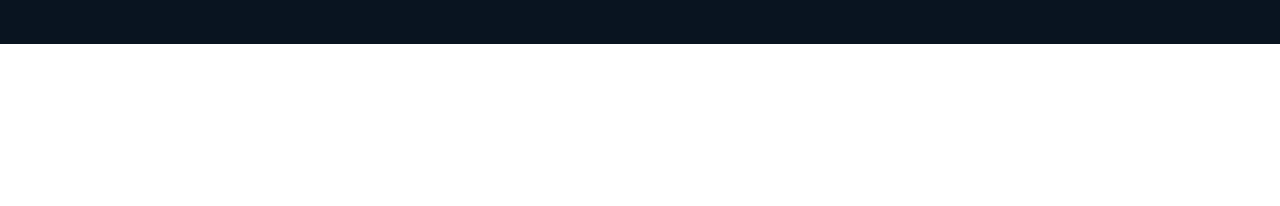
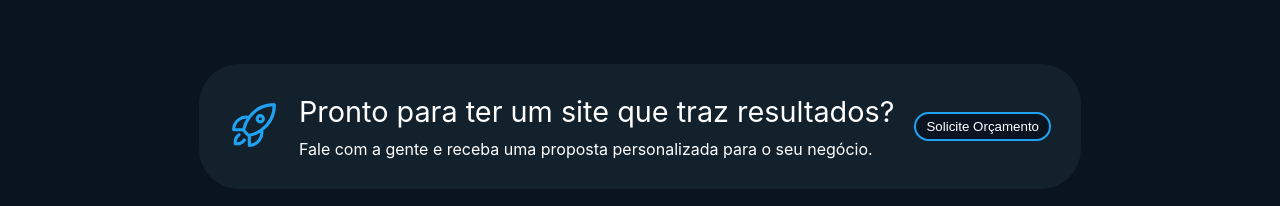
Before and after one commit to WerbystonLemos/lemores, a React (Create React App) app: page / in a window 1280 px wide. Shown: the part 1182-1388 px from the top of the page. Before the commit the page ends 1226 px from the top, so only its background shows below. Built offline with nearby package versions, Linux system fonts and the light colour scheme.

Commit message:
[Feature] section Ready criada

```diff
--- a/src/App.js
+++ b/src/App.js
@@ -3,6 +3,7 @@ import Header from './parts/Header'
 import Banner from './parts/Banner'
 import Calling from './parts/Calling'
 import Processing from './parts/Processings';
+import Ready from './parts/Ready';
 
 function App() {
   return (
@@ -11,6 +12,7 @@ function App() {
       <Banner />
       <Calling />
       <Processing />
+      <Ready />
     </div>
   );
 }
--- /dev/null
+++ b/src/assets/css/ready.css
@@ -0,0 +1,33 @@
+.containerReady, #ready
+{
+    display: flex;
+    align-items: center;
+    justify-content: center;
+}
+.containerReady
+{
+    padding: 20px;
+}
+#ready
+{
+    gap: 20px;
+    background-color: var(--terceary);
+    padding: 30px;
+    border-radius: 40px;
+}
+#ready div svg
+{
+    width: 50px;
+    color: var(--secondary);
+}
+#ready div:nth-child(2)
+{
+    color: var(--white);
+    display: flex;
+    flex-direction: column;
+    gap: 10px;
+}
+#ready div:nth-child(2) > span:nth-child(1)
+{
+    font-size: 1.8em;
+}
--- /dev/null
+++ b/src/parts/Ready.jsx
@@ -0,0 +1,27 @@
+import './../assets/css/ready.css'
+
+export default function Ready()
+{
+    return(
+        <div className="containerReady">
+            <div id="ready">
+
+                <div>
+                    <svg xmlns="http://www.w3.org/2000/svg" fill="none" viewBox="0 0 24 24" strokeWidth={1.5} stroke="currentColor" className="size-6">
+                        <path strokeLinecap="round" strokeLinejoin="round" d="M15.59 14.37a6 6 0 0 1-5.84 7.38v-4.8m5.84-2.58a14.98 14.98 0 0 0 6.16-12.12A14.98 14.98 0 0 0 9.631 8.41m5.96 5.96a14.926 14.926 0 0 1-5.841 2.58m-.119-8.54a6 6 0 0 0-7.381 5.84h4.8m2.581-5.84a14.927 14.927 0 0 0-2.58 5.84m2.699 2.7c-.103.021-.207.041-.311.06a15.09 15.09 0 0 1-2.448-2.448 14.9 14.9 0 0 1 .06-.312m-2.24 2.39a4.493 4.493 0 0 0-1.757 4.306 4.493 4.493 0 0 0 4.306-1.758M16.5 9a1.5 1.5 0 1 1-3 0 1.5 1.5 0 0 1 3 0Z" />
+                    </svg>
+                </div>
+
+                <div>
+                    <span>Pronto para ter um site que traz resultados?</span>
+                    <span>Fale com a gente e receba uma proposta personalizada para o seu negócio.</span>
+                </div>
+
+                <div>
+                    <button className="btn">Solicite Orçamento</button>
+                </div>
+
+            </div>
+        </div>
+    )
+}
```
